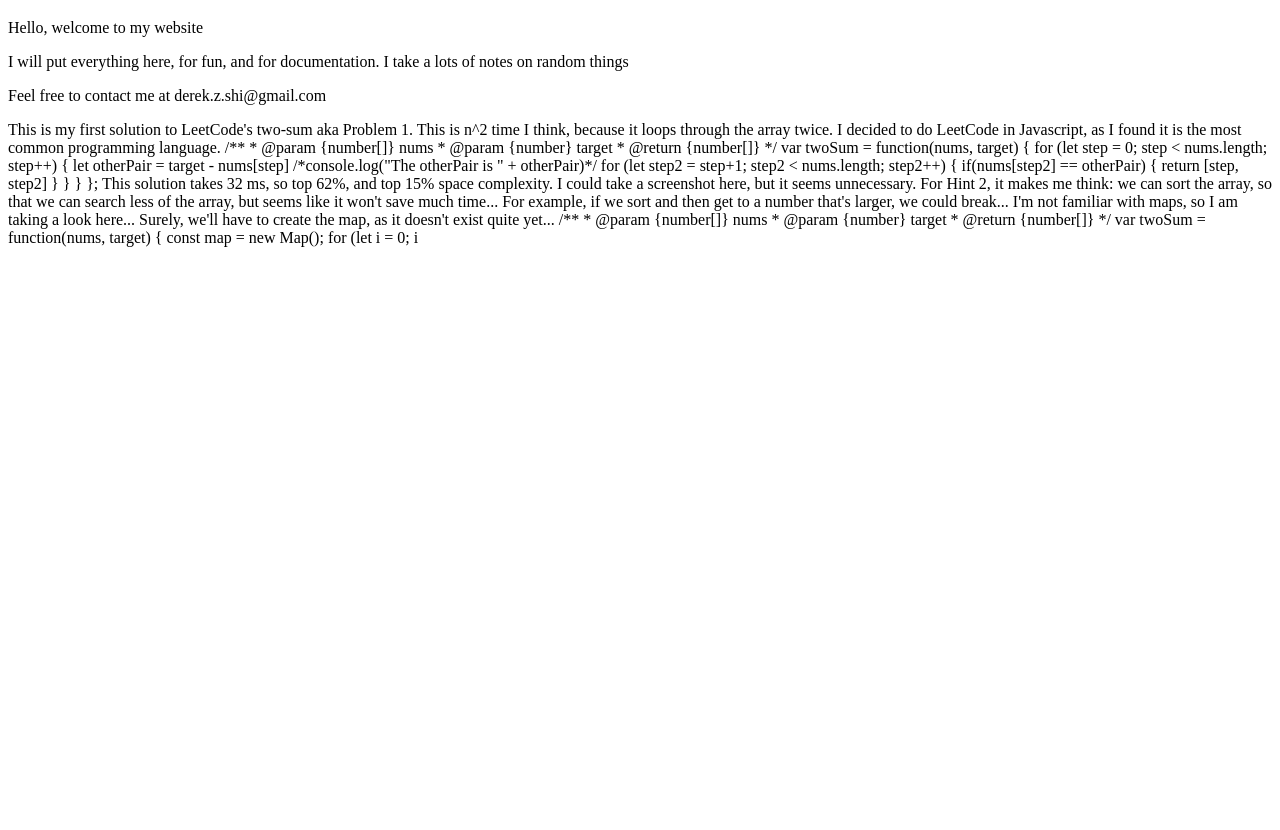
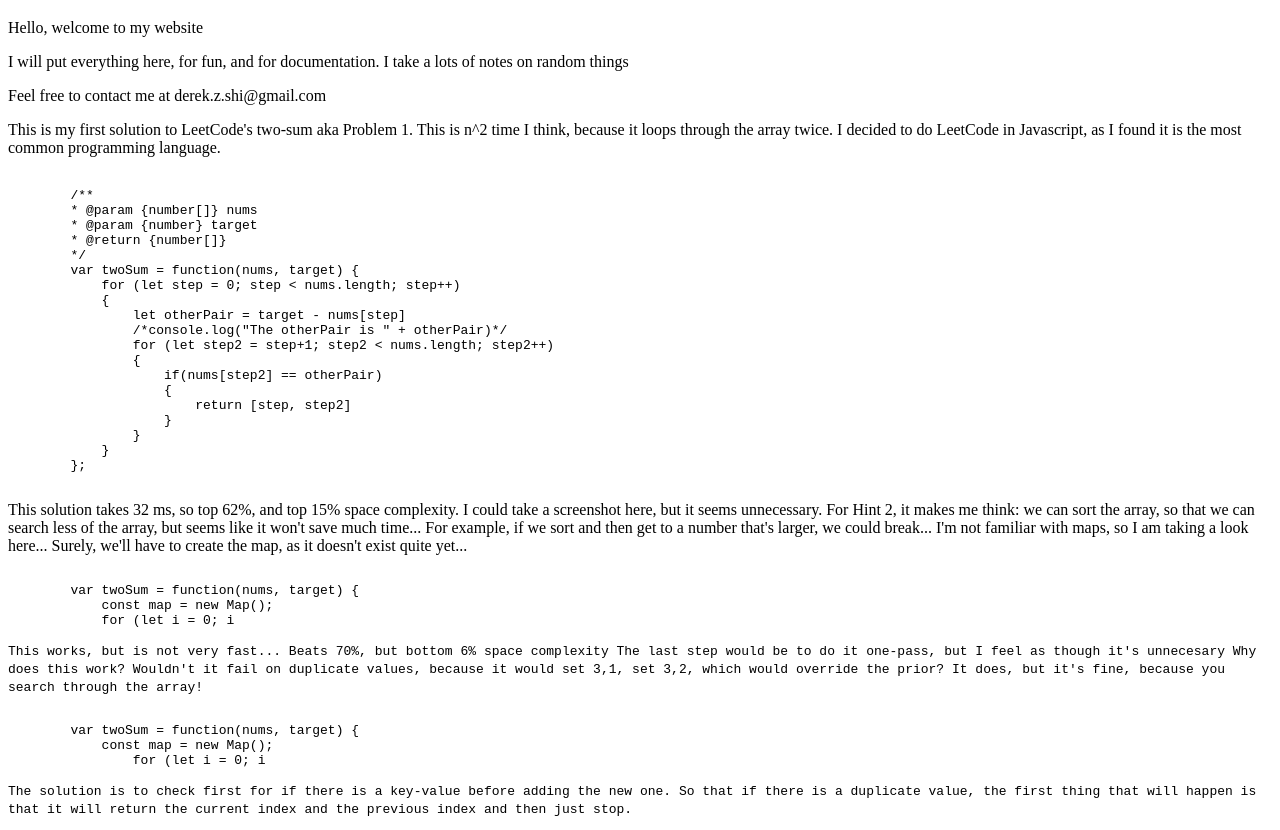
Before and after one commit to DerekZShi/DerekZShi.github.io, a plain HTML site: page index.html in a window 1280 px wide. Shown: the part 61-891 px from the top of the page. Before the commit the page ends 800 px from the top, so only its background shows below. Drawn offline with Linux system fonts and the light colour scheme.

Commit message:
Formatting better?

```diff
--- a/index.html
+++ b/index.html
@@ -14,6 +14,7 @@
     <p>
         This is my first solution to LeetCode's two-sum aka Problem 1. This is n^2 time I think, because it loops through the array twice.
         I decided to do LeetCode in Javascript, as I found it is the most common programming language.
+        <section><pre><code>
         /**
         * @param {number[]} nums
         * @param {number} target
@@ -33,18 +34,14 @@
                 }
             }
         };
+        </code></pre></section>
         This solution takes 32 ms, so top 62%, and top 15% space complexity. I could take a screenshot here, but it seems unnecessary.
         For Hint 2, it makes me think: we can sort the array, so that we can search less of the array, but seems like it won't save much time...
         For example, if we sort and then get to a number that's larger, we could break...
 
         I'm not familiar with maps, so I am taking a look here...
         Surely, we'll have to create the map, as it doesn't exist quite yet...
-
-        /**
-        * @param {number[]} nums
-        * @param {number} target
-        * @return {number[]}
-        */
+        <section><pre><code>
         var twoSum = function(nums, target) {
             const map = new Map();
             for (let i = 0; i <nums.length; i++)
@@ -62,15 +59,12 @@
                 }
             }
         };
+        </code></pre></section>
         This works, but is not very fast... Beats 70%, but bottom 6% space complexity
         The last step would be to do it one-pass, but I feel as though it's unnecesary
         Why does this work? Wouldn't it fail on duplicate values, because it would set 3,1, set 3,2, which would override the prior?
         It does, but it's fine, because you search through the array!
-        /**
-        * @param {number[]} nums
-        * @param {number} target
-        * @return {number[]}
-        */
+        <section><pre><code>
         var twoSum = function(nums, target) {
             const map = new Map();
                 for (let i = 0; i <nums.length; i++)
@@ -84,6 +78,7 @@
                     console.log(map.size)
                 }
         };
+        </code></pre></section>
         The solution is to check first for if there is a key-value before adding the new one. So that if there is a duplicate value,
         the first thing that will happen is that it will return the current index and the previous index and then just stop.
     </p>
```
